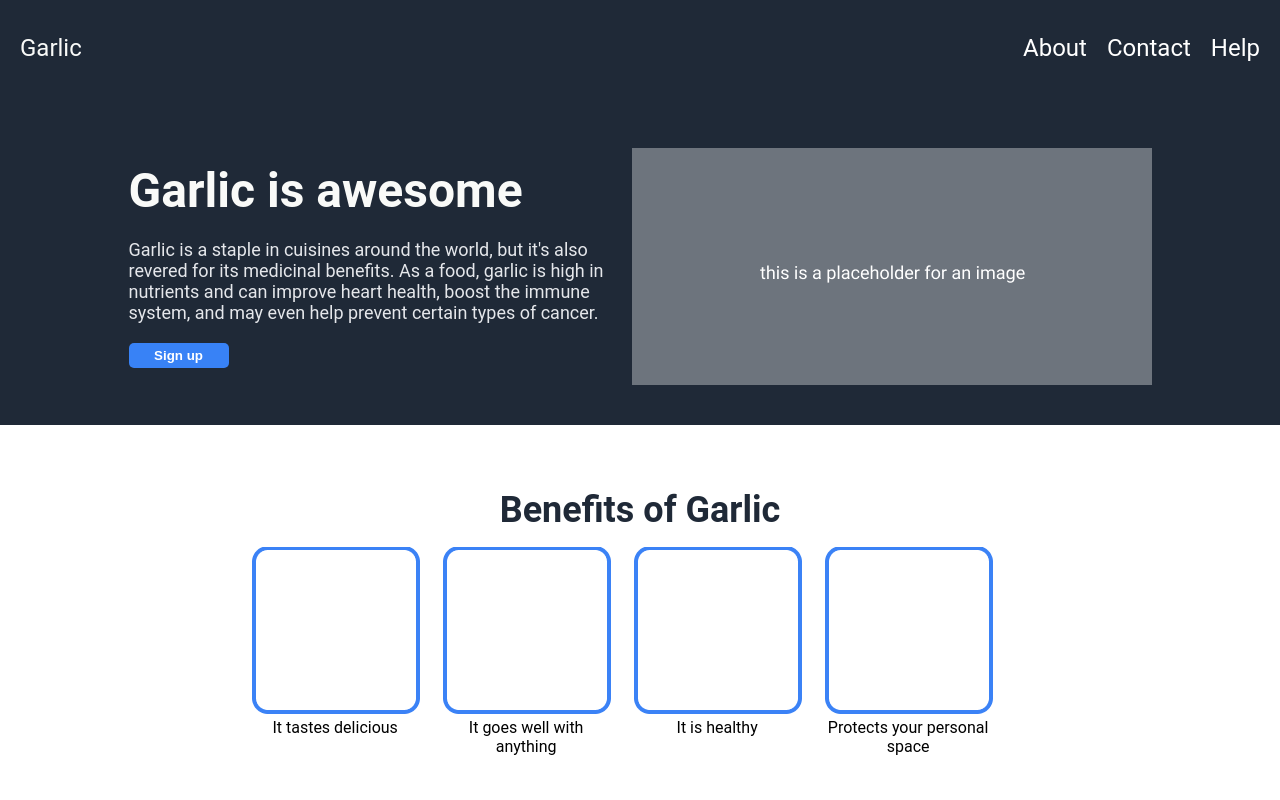
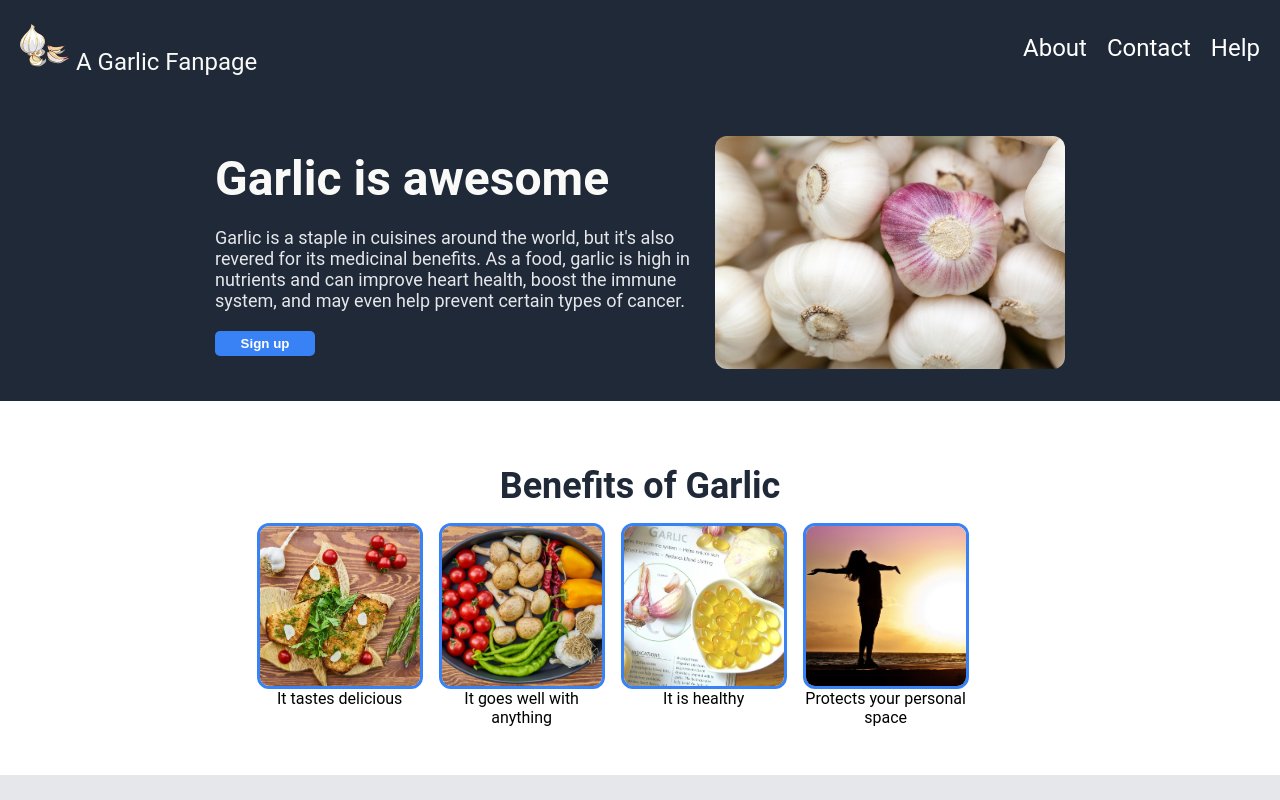
Before and after one commit to marvinrd/landing_page_project, a plain HTML site: page index.html in a window 1280 px wide. Shown: the top 800 px of the page. Drawn offline with Linux system fonts and the light colour scheme.

Commit message:
Add images of subject Image formatting

```diff
--- a/index.html
+++ b/index.html
@@ -9,7 +9,7 @@
 
   <body>
       <div class="header">
-        <div class="logo">Garlic</div>
+        <div class="logo"><img src="images/Logo_Clker-Free-Vector-Images_Pixabay.svg" width="50px" height="50px" alt="Garlic_logo"> A Garlic Fanpage</div>
         <div class="right-links">
           <ul>
             <li><a href="/">About</a></li>
@@ -30,8 +30,10 @@
           <button>Sign up</button>
         </div>
         <img
-          src="images/placeholdermain.png"
-          alt="this is a placeholder image"
+          src="images/garlic-84691_1280.jpg"
+          width="350px"
+          alt="Image by PublicDomainPictures from Pixabay"
+          style="border-radius: 12px"
         />
       </div>
 
@@ -43,32 +45,32 @@
           <div class="info-card">
             <img
               class="info-img"
-              src="images/placeholdercards.png"
-              alt="this is a placeholder image"
+              src="images/1GBread_Engin_Akyurt_Pixabay.jpg"
+              alt="Image of garlic bread by Engin_Akyurt_Pixabay"
             />
             <div class="info-text">It tastes delicious</div>
           </div>
           <div class="info-card">
             <img
               class="info-img"
-              src="images/placeholdercards.png"
-              alt="this is a placeholder image"
+              src="images/2Casserole_Engin_Akyurt_Pixabay.jpg"
+              alt="Image of casserole by Engin_Akyurt_Pixabay"
             />
             <div class="info-text">It goes well with anything</div>
           </div>
           <div class="info-card">
             <img
               class="info-img"
-              src="images/placeholdercards.png"
-              alt="this is a placeholder image"
+              src="images/GMed_ShirleyHirst_Pixabay.jpg"
+              alt="Garlic image by ShirleyHirst_Pixabay"
             />
             <div class="info-text">It is healthy</div>
           </div>
           <div class="info-card">
             <img
               class="info-img"
-              src="images/placeholdercards.png"
-              alt="this is a placeholder image"
+              src="images/Jill_Wellington_Pixabay.jpg"
+              alt="Jill_Wellington_Pixabay"
             />
             <div class="info-text">Protects your personal space</div>
           </div>
--- a/style.css
+++ b/style.css
@@ -42,6 +42,7 @@ body {
 .logo {
     font-size: 24px;
     color: #f9faf8;
+    border-radius: 12px;
 }
 
 .right-links {
@@ -114,6 +115,7 @@ button {
     display: flex;
     flex-direction: row;
     gap: 1em;
+    flex-wrap: wrap;
 }
 
 .info-card {
@@ -126,10 +128,15 @@ button {
 }
 
 .info-img {
+    width: 10em;
+    border-radius: 12px;
+    border-style: solid;
+    border-color: #3882f6;
 }
 
 .info-text {
     text-align: center;
+
 }
 
 .quote {
@@ -142,7 +149,7 @@ button {
     font-size: 36px;
     font-style: italic;
     font-weight: lighter;
-    color: #1F2937;
+    color: #101214;
 }
 
 .quote-name {
```
Also changed, not shown: images/1GBread_Engin_Akyurt_Pixabay.jpg (added), images/2Casserole_Engin_Akyurt_Pixabay.jpg (added), images/GMed_ShirleyHirst_Pixabay.jpg (added), images/Jill_Wellington_Pixabay.jpg (added), images/Logo_Clker-Free-Vector-Images_Pixabay.svg (added), images/garlic-84691_1280.jpg (added).
